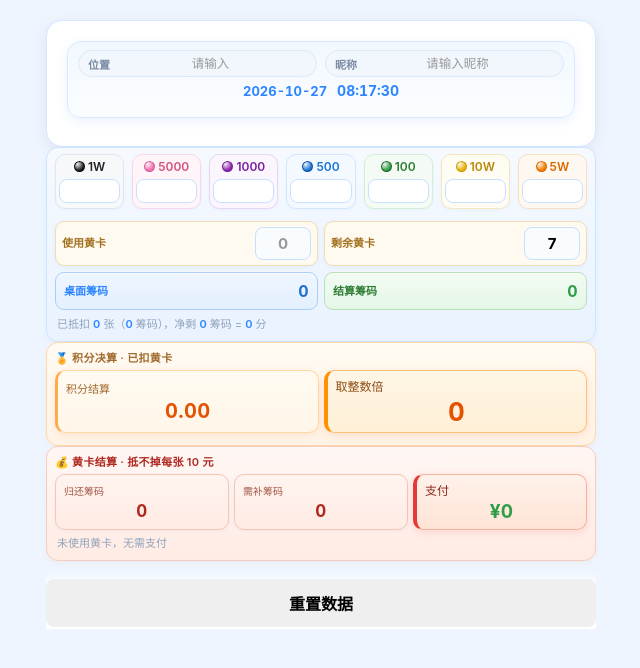
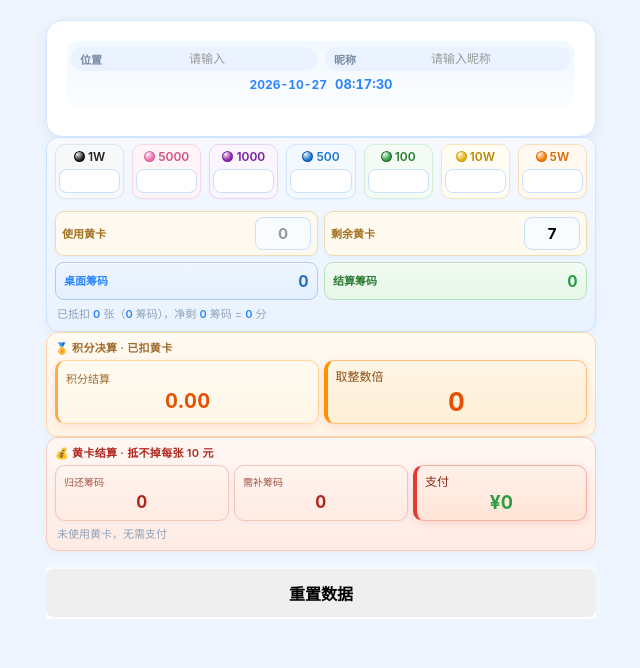
Before and after one commit to kuguahahaha/shuishang, a plain HTML site: page index.html in a window 1280 px wide. Shown: the whole page, without its empty margins (319-959 px from the left). Drawn offline with Linux system fonts and the light colour scheme.

Commit message:
ui: 去掉外层与胶囊边框、修复微信内字体放大导致的重叠与日期折行

```diff
--- a/index.html
+++ b/index.html
@@ -1039,6 +1039,60 @@
             padding: 8px 0 2px;
             background: -webkit-linear-gradient(top, rgba(255,255,255,0), #ffffff 28%);
             background: linear-gradient(180deg, rgba(255,255,255,0), #ffffff 28%);
+        }
+
+
+        /* ===== 去掉外框（保留底色）+ 微信字体放大防挤压 ===== */
+        .wc-section {
+            background: -webkit-linear-gradient(top, #f2f8ff 0%, #fbfdff 100%);
+            background: linear-gradient(180deg, #f2f8ff 0%, #fbfdff 100%);
+            border: none;
+            box-shadow: none;
+            padding: 6px 4px 8px;
+        }
+        /* 位置 / 昵称：去边框，只留淡蓝底 */
+        .wc-field {
+            background: #eaf3ff;
+            border: none;
+            border-radius: 14px;
+            padding: 1px 10px 1px 9px;
+            -webkit-border-radius: 14px;
+            overflow: hidden;
+        }
+        .wc-field-label {
+            font-size: 11px;
+            flex: 0 0 auto;
+        }
+        .wc-field-input {
+            font-size: 12px;
+            flex: 1 1 auto;
+            min-width: 0;
+        }
+        /* 日期时间：禁止被压缩、禁止折行 */
+        .wc-head-row2 {
+            gap: 8px;
+            flex-wrap: nowrap;
+            overflow: visible;
+        }
+        .wc-head-row1 {
+            flex-wrap: nowrap;
+        }
+        .clock-date,
+        .clock-time {
+            -webkit-box-flex: 0;
+            -ms-flex: 0 0 auto;
+            flex: 0 0 auto;
+            white-space: nowrap;
+        }
+        .clock-date {
+            font-size: 12px;
+        }
+        .clock-time {
+            font-size: 13px;
+        }
+        /* 头部整体不被内容挤压变形 */
+        .wc-header {
+            overflow: visible;
         }
 
 </style>
```
